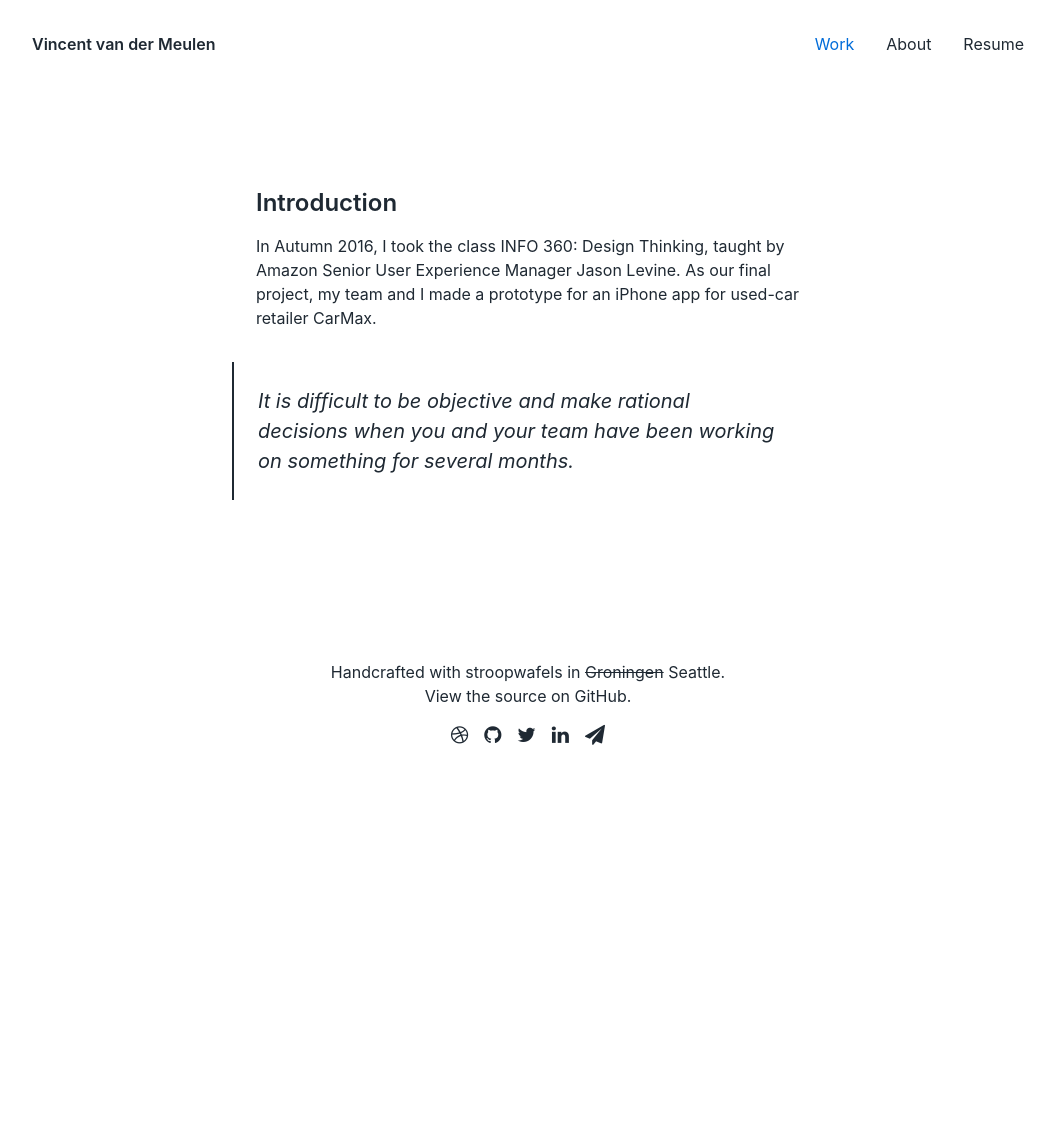
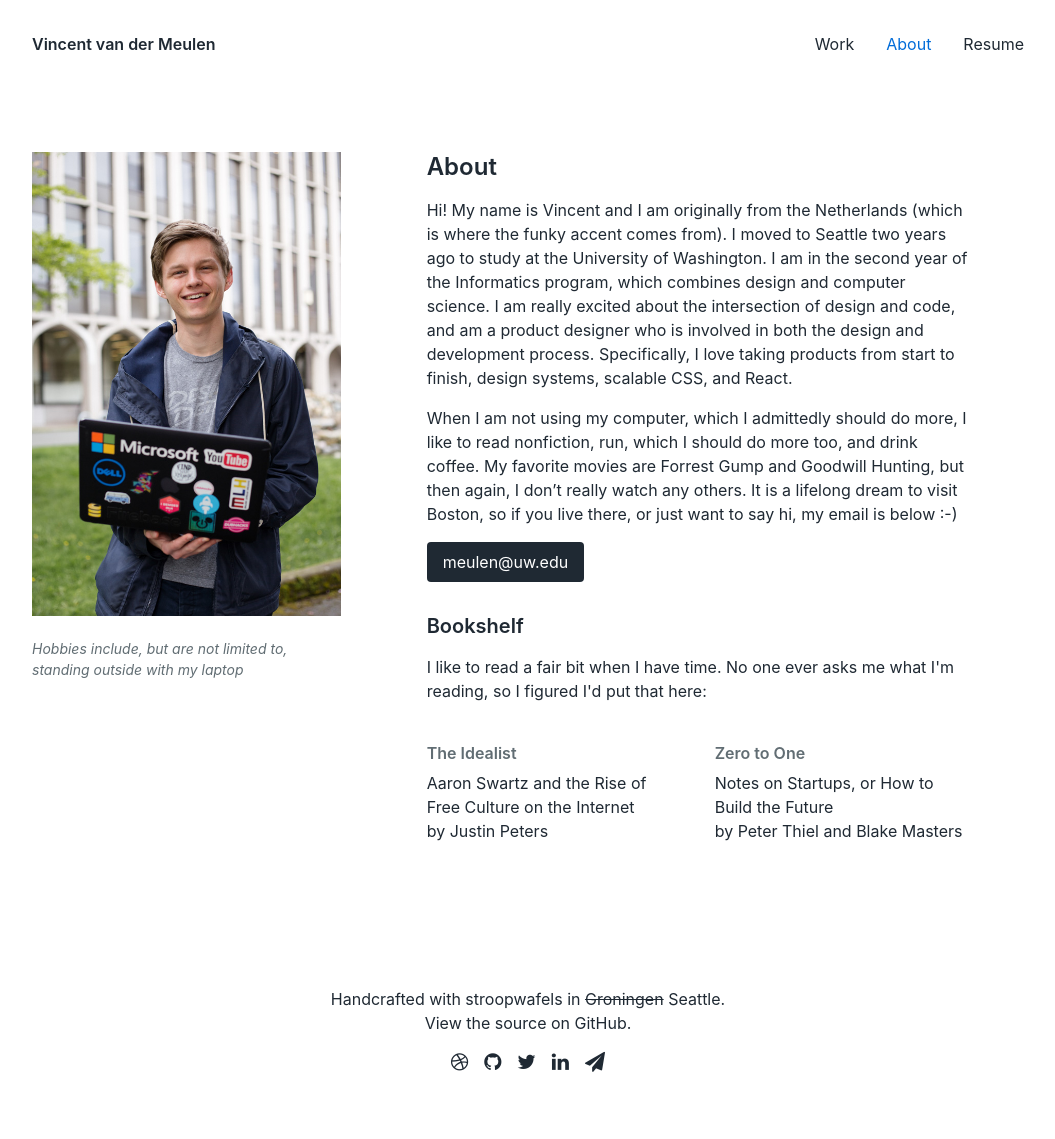
Before and after one commit to vincentmvdm/vincentmvdm, a PHP site: page /about.php in a window 1280 px wide. Shown: the whole page, without its empty margins (112-1167 px from the left). Before the commit the page ends 745 px from the top, so only its background shows below. Run offline with PHP 8.4, Linux system fonts and the light colour scheme; data that the repository does not hold is empty.

Commit message:
Continue working on the about page

```diff
--- a/vincentmvdm/about.php
+++ b/vincentmvdm/about.php
@@ -8,18 +8,48 @@
         </a>
         <section class="py4">
             <div class="max-width-4 mx-auto">
+                <div class="flex justify-center">
+                    <div class="col-4 px2">
+                        <figure>
+                            <img src="images/about/vincent.jpg" alt="Vincent">
+                            <figcaption>
+                                Hobbies include, but are not limited to, standing outside with my laptop
+                            </figcaption>
+                        </figure>
+                    </div>
+                    <div class="col-8 px2">
+                        <div class="max-width-measure mx-auto">
+                            <h2 class="mt0">About</h2>
+                            <p>
+                                Hi! My name is Vincent and I am originally from the Netherlands (which is where the funky accent comes from). I moved to Seattle two years ago to study at the University of Washington. I am in the second year of the Informatics program, which combines design and computer science. I am really excited about the intersection of design and code, and am a product designer who is involved in both the design and development process. Specifically, I love taking products from start to finish, design systems, scalable CSS, and React.
+                            </p>
+                            <p>
+                                When I am not using my computer, which I admittedly should do more, I like to read nonfiction, run, which I should do more too, and drink coffee. My favorite movies are Forrest Gump and Goodwill Hunting, but then again, I don’t really watch any others. It is a lifelong dream to visit Boston, so if you live there, or just want to say hi, my email is below :-)
+                            </p>
+                            <div class="mt2">
+                                <a href="mailto:meulen@uw.edu?Subject=Hi%20Vincent!" class="btn btn-primary py1 px2">meulen@uw.edu</a>
+                            </div>
+
+                            <h3 class="mt3">Bookshelf</h3>
+                            <p>I like to read a fair bit when I have time. No one ever asks me what I'm reading, so I figured I'd put that here:
+                            <div class="flex justify-center">
+                                <div class="col-6 pr2">
+                                    <h4>The Idealist</h4>
+                                    <p class="my0">Aaron Swartz and the Rise of Free Culture on the Internet</p>
+                                    <p class="mt0">by Justin Peters</p>
+                                </div>
+                                <div class="col-6 pl2">
+                                    <h4>Zero to One</h4>
+                                    <p class="my0">Notes on Startups, or How to Build the Future</p>
+                                    <p class="mt0">by Peter Thiel and Blake Masters</p>
+                                </div>
+
+                            </div>
+                        </div>
+                    </div>
+                </div>
                 <div class="col-12 px2">
-                    <div class="max-width-measure mx-auto">
-                        <h1 class="mt0"><?= $project['title']; ?></h1>
-                        <p class="lighten"><?= $project['period']; ?></p>
-                        <h2>Introduction</h2>
-                        <p>
-                            In Autumn 2016, I took the class INFO 360: Design Thinking, taught by Amazon Senior User Experience Manager Jason Levine. As our final project, my team and I made a prototype for an iPhone app for used-car retailer CarMax.
-                        </p>
-                        <blockquote>
-                            It is difficult to be objective and make rational decisions when you and your team have been working on something for several months.
-                        </blockquote>
-                    </div>
+
                 </div>
             </div>
         </section>
--- a/vincentmvdm/includes/nav.php
+++ b/vincentmvdm/includes/nav.php
@@ -13,10 +13,20 @@
                         </div>
                         <ul class="flex list-reset">
                             <?php if (basename($_SERVER['PHP_SELF'], '.php') !== 'index') { ?>
-                                <a href="index.php#selected-work" class="fadeBetween current"><li class="px2">Work</li></a>
+                                <?php if (basename($_SERVER['PHP_SELF'], '.php') === 'about') { ?>
+                                    <a href="index.php#selected-work" class="fadeBetween"><li class="px2">Work</li></a>
+                                <?php } else { ?>
+                                    <a href="index.php#selected-work" class="fadeBetween current"><li class="px2">Work</li></a>
+                                <?php } ?>
                             <?php } ?>
-                                <a href="about.php"><li class="px2">About</li></a>
-                                <a href="http://www.downloads.vincentmvdm.com/resume.pdf" target="_blank"><li class="px2">Resume</li></a>
+
+                            <?php if (basename($_SERVER['PHP_SELF'], '.php') === 'about') { ?>
+                                <a href="about.php" class="fadeBetween current"><li class="px2">About</li></a>
+                            <?php } else { ?>
+                                <a href="about.php" class="fadeBetween"><li class="px2">About</li></a>
+                            <?php } ?>
+
+                            <a href="http://www.downloads.vincentmvdm.com/resume.pdf" target="_blank"><li class="px2">Resume</li></a>
                         </ul>
                     </div>
                 </div>
```
Also changed, not shown: vincentmvdm_src/about.php (+41 -11 lines), vincentmvdm_src/includes/nav.php (+13 -3 lines), vincentmvdm/images/about/vincent.jpg (added), vincentmvdm_src/images/about/vincent.jpg (added).
